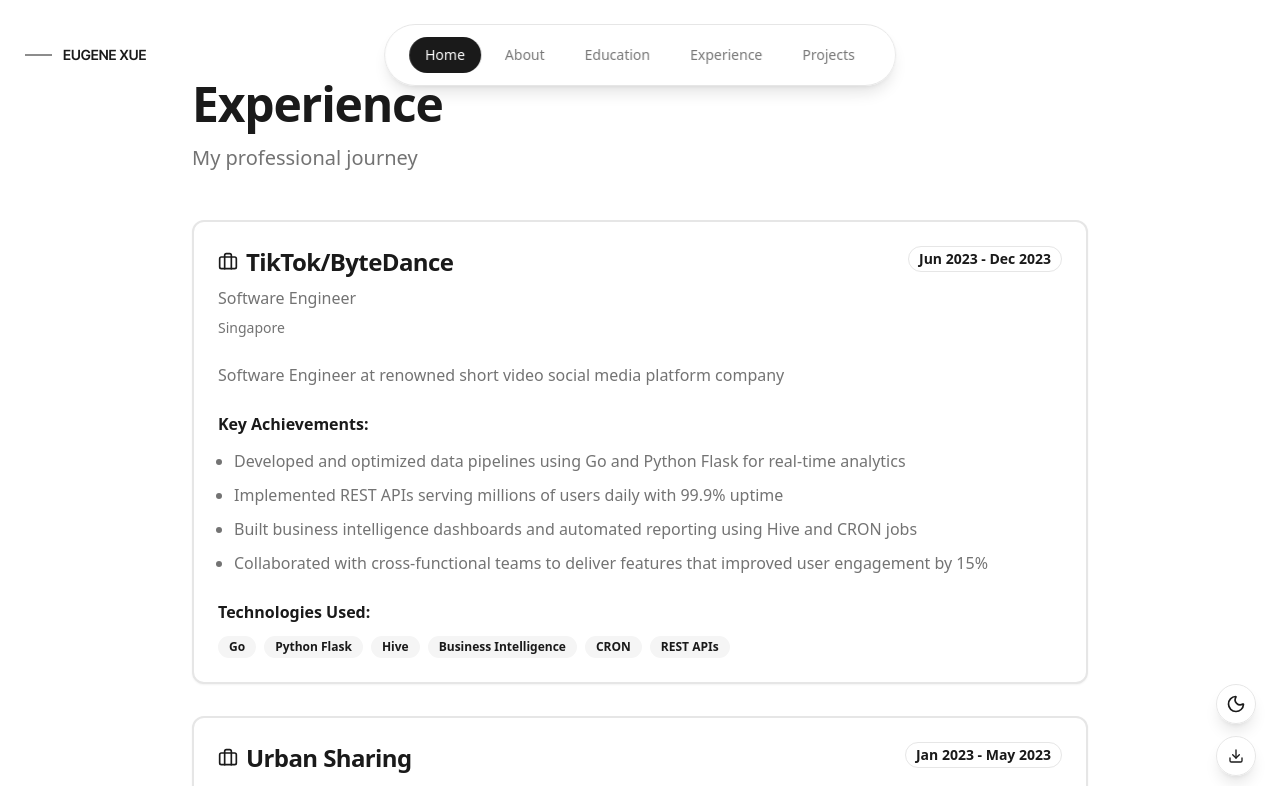
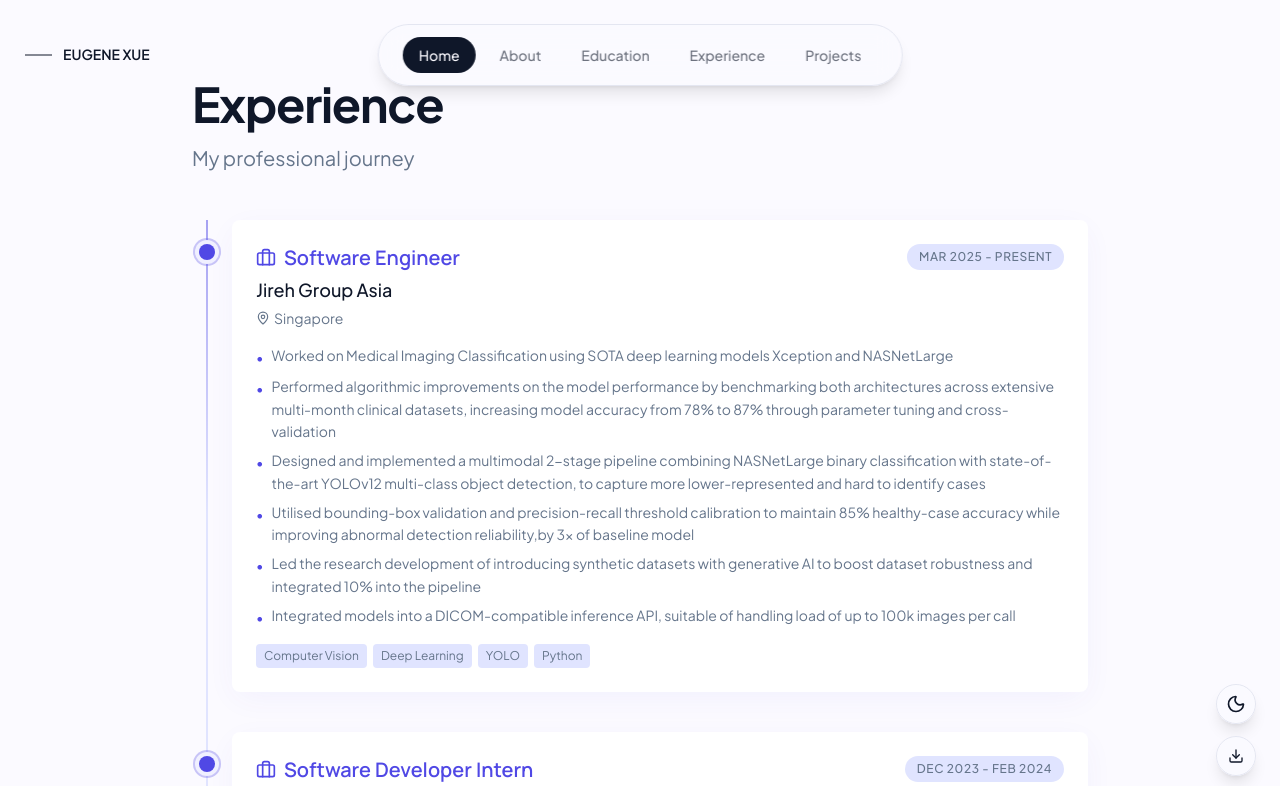
Before and after one commit to Spad0w/portfolio, a Next.js app: page /experience in a window 1280 px wide. Shown: the top 786 px of the page. Built offline with nearby package versions, Linux system fonts and the light colour scheme.

Commit message:
Updated UI changes, cleanup blob code

```diff
--- a/app/experience/page.tsx
+++ b/app/experience/page.tsx
@@ -1,52 +1,142 @@
+'use client'
+
 import { PageWrapper } from '@/components/page-wrapper'
-import { Card, CardContent, CardDescription, CardHeader, CardTitle } from '@/components/ui/card'
-import { Badge } from '@/components/ui/badge'
-import { Briefcase } from 'lucide-react'
+import { Briefcase, MapPin } from 'lucide-react'
+import { SlideUp } from '@/components/slide-up'
+import { experiences } from '@/lib/portfolio-data'
+import { cn } from '@/lib/utils'
 
-const experiences = [
-  {
-    company: 'TikTok/ByteDance',
-    role: 'Software Engineer',
-    period: 'Jun 2023 - Dec 2023',
-    location: 'Singapore',
-    description: 'Software Engineer at renowned short video social media platform company',
-    achievements: [
-      'Developed and optimized data pipelines using Go and Python Flask for real-time analytics',
-      'Implemented REST APIs serving millions of users daily with 99.9% uptime',
-      'Built business intelligence dashboards and automated reporting using Hive and CRON jobs',
-      'Collaborated with cross-functional teams to deliver features that improved user engagement by 15%',
-    ],
-    technologies: ['Go', 'Python Flask', 'Hive', 'Business Intelligence', 'CRON', 'REST APIs'],
-  },
-  {
-    company: 'Urban Sharing',
-    role: 'Full-stack Developer',
-    period: 'Jan 2023 - May 2023',
-    location: 'Oslo, Norway (Remote)',
-    description: "Full-stack Developer at Norway's leading bicycle-sharing software firm",
-    achievements: [
-      'Developed microservices architecture using TypeScript and Express framework',
-      'Implemented GraphQL APIs to optimize data fetching, reducing response times by 40%',
-      'Containerized applications using Docker and deployed on Kubernetes clusters',
-      'Worked in an international Agile team, participating in daily standups and sprint planning',
-    ],
-    technologies: ['TypeScript', 'MVC Framework', 'Express', 'GraphQL', 'Docker', 'Kubernetes'],
-  },
-  {
-    company: 'Advanced Micro Foundry',
-    role: 'Software Engineer Intern',
-    period: 'Jun 2022 - Dec 2022',
-    location: 'Singapore',
-    description: 'Software Engineer at a cutting-edge robotics software firm',
-    achievements: [
-      'Built responsive user interfaces using JavaScript and Material-UI for robot control systems',
-      'Developed Python backend services for robot coordination and data processing',
-      'Dockerized applications for consistent deployment across development and production environments',
-      'Implemented real-time monitoring dashboards for robot fleet management',
-    ],
-    technologies: ['JavaScript', 'Material UI', 'Python', 'Docker'],
-  },
-]
+interface ExperienceTimelineProps {
+  experiences: {
+    company: string
+    role: string
+    period: string
+    location: string
+    achievements: string[]
+    technologies: string[]
+  }[]
+  className?: string
+}
+
+export function ExperienceTimeline({ experiences, className }: ExperienceTimelineProps) {
+  return (
+    <div className={cn('relative', className)} style={{ paddingLeft: '40px' }}>
+      <div
+        className="absolute top-0 bottom-0"
+        style={{
+          left: '14px',
+          width: '2px',
+          background: 'linear-gradient(to bottom, hsl(var(--primary) / 0.5), hsl(var(--surface-high)), hsl(var(--surface-high)), hsl(var(--primary) / 0.5))',
+        }}
+      />
+
+      <div className="space-y-10">
+        {experiences.map((exp, index) => (
+          <SlideUp key={index} delay={index * 150}>
+            <div className="relative">
+              <div
+                className="absolute"
+                style={{
+                  left: '-33px',
+                  top: '24px',
+                  width: '16px',
+                  height: '16px',
+                  borderRadius: '50%',
+                  backgroundColor: 'hsl(var(--primary))',
+                  boxShadow: '0 0 0 4px hsl(var(--surface-low)), 0 0 0 6px hsl(var(--primary) / 0.3)',
+                }}
+              />
+
+              <div className="group p-6 rounded-lg bg-surface-lowest shadow-ambient transition-all duration-300 hover:shadow-ambient-lg hover:bg-surface-low">
+                <div className="flex flex-col sm:flex-row sm:items-start sm:justify-between gap-2 mb-4">
+                  <div className="space-y-1">
+                    <div className="flex items-center gap-2 text-primary">
+                      <Briefcase className="h-5 w-5 flex-shrink-0" />
+                      <h3 className="font-display text-xl font-semibold">{exp.role}</h3>
+                    </div>
+                    <h4 className="font-body text-lg font-medium text-foreground">{exp.company}</h4>
+                    <div className="flex items-center gap-1 text-sm text-tertiary">
+                      <MapPin className="h-3.5 w-3.5" />
+                      {exp.location}
+                    </div>
+                  </div>
+                  <span className="label-sm rounded-full bg-surface-high px-3 py-1 text-tertiary whitespace-nowrap">
+                    {exp.period}
+                  </span>
+                </div>
+
+                <div className="space-y-2 mb-4">
+                  <ul className="space-y-1.5">
+                    {exp.achievements.map((achievement, i) => (
+                      <li key={i} className="font-body text-sm text-muted-foreground leading-relaxed flex gap-2">
+                        <span className="text-primary mt-0.5 flex-shrink-0">•</span>
+                        <span>{achievement}</span>
+                      </li>
+                    ))}
+                  </ul>
+                </div>
+
+                <div className="flex flex-wrap gap-1.5">
+                  {exp.technologies.map((tech) => (
+                    <span key={tech} className="font-body text-xs bg-surface-high text-tertiary px-2 py-1 rounded">
+                      {tech}
+                    </span>
+                  ))}
+                </div>
+              </div>
+            </div>
+          </SlideUp>
+        ))}
+      </div>
+    </div>
+  )
+}
+
+// DO NOT EDIT THIS SECTION
+// const outdated = [
+//   {
+//     company: 'TikTok/ByteDance',
+//     role: 'Software Engineer',
+//     period: 'Jun 2023 - Dec 2023',
+//     location: 'Singapore',
+//     description: 'Software Engineer at renowned short video social media platform company',
+//     achievements: [
+//       'Developed and optimized data pipelines using Go and Python Flask for real-time analytics',
+//       'Implemented REST APIs serving millions of users daily with 99.9% uptime',
+//       'Built business intelligence dashboards and automated reporting using Hive and CRON jobs',
+//       'Collaborated with cross-functional teams to deliver features that improved user engagement by 15%',
+//     ],
+//     technologies: ['Go', 'Python Flask', 'Hive', 'Business Intelligence', 'CRON', 'REST APIs'],
+//   },
+//   {
+//     company: 'Urban Sharing',
+//     role: 'Full-stack Developer',
+//     period: 'Jan 2023 - May 2023',
+//     location: 'Oslo, Norway (Remote)',
+//     description: "Full-stack Developer at Norway's leading bicycle-sharing software firm",
+//     achievements: [
+//       'Developed microservices architecture using TypeScript and Express framework',
+//       'Implemented GraphQL APIs to optimize data fetching, reducing response times by 40%',
+//       'Containerized applications using Docker and deployed on Kubernetes clusters',
+//       'Worked in an international Agile team, participating in daily standups and sprint planning',
+//     ],
+//     technologies: ['TypeScript', 'MVC Framework', 'Express', 'GraphQL', 'Docker', 'Kubernetes'],
+//   },
+//   {
+//     company: 'Advanced Micro Foundry',
+//     role: 'Software Engineer Intern',
+//     period: 'Jun 2022 - Dec 2022',
+//     location: 'Singapore',
+//     description: 'Software Engineer at a cutting-edge robotics software firm',
+//     achievements: [
+//       'Built responsive user interfaces using JavaScript and Material-UI for robot control systems',
+//       'Developed Python backend services for robot coordination and data processing',
+//       'Dockerized applications for consistent deployment across development and production environments',
+//       'Implemented real-time monitoring dashboards for robot fleet management',
+//     ],
+//     technologies: ['JavaScript', 'Material UI', 'Python', 'Docker'],
+//   },
+// ]
 
 export default function ExperiencePage() {
   return (
@@ -62,56 +152,7 @@ export default function ExperiencePage() {
             </p>
           </div>
 
-          <div className="space-y-8">
-            {experiences.map((exp, index) => (
-              <Card key={index} className="border-2 hover:border-accent transition-colors">
-                <CardHeader>
-                  <div className="flex items-start justify-between gap-4">
-                    <div className="space-y-2">
-                      <CardTitle className="text-2xl flex items-center gap-2">
-                        <Briefcase className="h-5 w-5 text-accent" />
-                        {exp.company}
-                      </CardTitle>
-                      <CardDescription className="text-base">
-                        {exp.role}
-                      </CardDescription>
-                      <p className="text-sm text-muted-foreground">{exp.location}</p>
-                    </div>
-                    <Badge variant="outline" className="text-sm whitespace-nowrap">
-                      {exp.period}
-                    </Badge>
-                  </div>
-                </CardHeader>
-                <CardContent className="space-y-6">
-                  <p className="text-muted-foreground leading-relaxed">
-                    {exp.description}
-                  </p>
-
-                  <div className="space-y-3">
-                    <h4 className="font-semibold">Key Achievements:</h4>
-                    <ul className="space-y-2 ml-4">
-                      {exp.achievements.map((achievement, i) => (
-                        <li key={i} className="text-muted-foreground list-disc leading-relaxed">
-                          {achievement}
-                        </li>
-                      ))}
-                    </ul>
-                  </div>
-
-                  <div className="space-y-3">
-                    <h4 className="font-semibold">Technologies Used:</h4>
-                    <div className="flex flex-wrap gap-2">
-                      {exp.technologies.map((tech) => (
-                        <Badge key={tech} variant="secondary">
-                          {tech}
-                        </Badge>
-                      ))}
-                    </div>
-                  </div>
-                </CardContent>
-              </Card>
-            ))}
-          </div>
+          <ExperienceTimeline experiences={experiences} />
         </div>
       </div>
     </PageWrapper>
--- a/app/globals.css
+++ b/app/globals.css
@@ -1,70 +1,115 @@
 @tailwind base;
 @tailwind components;
 @tailwind utilities;
-
-body {
-  font-family: Arial, Helvetica, sans-serif;
-}
 
 @layer utilities {
   .text-balance {
     text-wrap: balance;
   }
+  .heading-underline {
+    position: relative;
+    display: block;
+    text-align: center;
+    padding-bottom: 0.75rem;
+  }
+  .heading-underline::after {
+    content: '';
+    position: absolute;
+    left: 50%;
+    transform: translateX(-50%);
+    bottom: 0;
+    height: 3px;
+    width: 3rem;
+    border-radius: 9999px;
+    background-color: hsl(var(--primary));
+  }
+  .label-sm {
+    font-size: 0.75rem;
+    text-transform: uppercase;
+    letter-spacing: 0.05em;
+    font-weight: 500;
+  }
 }
 
 @layer base {
   :root {
-    --background: 0 0% 100%;
-    --foreground: 0 0% 10%;
-    --card: 0 0% 100%;
-    --card-foreground: 0 0% 10%;
+    /* The Curated Gallery - Light Mode Palette */
+    --background: 252 100% 99%;          /* #faf8ff - The Canvas */
+    --foreground: 222 47% 11%;           /* #0F172A - Structural Lead */
+
+    /* Surface Tiers (Tonal Architecture) */
+    --surface-lowest: 0 0% 100%;         /* #ffffff */
+    --surface-low: 240 100% 97%;         /* #f2f3ff */
+    --surface: 235 100% 96%;             /* #eaedff */
+    --surface-high: 233 100% 94%;        /* #e2e7ff */
+
+    --card: 0 0% 100%;                   /* surface_container_lowest */
+    --card-foreground: 222 47% 11%;
     --popover: 0 0% 100%;
-    --popover-foreground: 0 0% 10%;
-    --primary: 0 0% 10%;
-    --primary-foreground: 0 0% 98%;
-    --secondary: 0 0% 96%;
-    --secondary-foreground: 0 0% 10%;
-    --muted: 0 0% 96%;
-    --muted-foreground: 0 0% 45%;
-    --accent: 0 0% 10%;
-    --accent-foreground: 0 0% 98%;
-    --destructive: 0 84.2% 60.2%;
-    --destructive-foreground: 0 0% 98%;
-    --border: 0 0% 90%;
-    --input: 0 0% 90%;
-    --ring: 0 0% 10%;
-    --chart-1: 173 80% 40%;
-    --chart-2: 197 37% 24%;
-    --chart-3: 43 74% 66%;
-    --chart-4: 27 87% 67%;
-    --chart-5: 12 76% 61%;
-    --radius: 0.75rem;
+    --popover-foreground: 222 47% 11%;
+
+    /* Primary: The Digital Soul */
+    --primary: 243 75% 59%;              /* #4F46E5 */
+    --primary-foreground: 0 0% 100%;
+
+    /* Secondary: Structural Lead */
+    --secondary: 222 47% 11%;            /* #0F172A */
+    --secondary-foreground: 0 0% 100%;
+
+    /* Tertiary */
+    --tertiary: 215 16% 47%;             /* #64748B */
+
+    --muted: 235 100% 96%;
+    --muted-foreground: 215 16% 47%;
+
+    --accent: 243 75% 59%;               /* Same as primary for consistency */
+    --accent-foreground: 0 0% 100%;
+
+    --destructive: 0 84% 60%;
+    --destructive-foreground: 0 0% 100%;
+
+    --border: 235 30% 92%;               /* Subtle, follows no-line rule */
+    --input: 235 30% 92%;
+    --ring: 243 75% 59%;
+
+    --radius: 0.5rem;                    /* Subtle radius per spec */
   }
+
   .dark {
-    --background: 222 47% 11%;
+    --background: 222 47% 11%;           /* Deep slate */
     --foreground: 210 40% 98%;
-    --card: 222 47% 11%;
+
+    /* Dark Surface Tiers */
+    --surface-lowest: 222 47% 8%;
+    --surface-low: 222 47% 13%;
+    --surface: 222 47% 16%;
+    --surface-high: 222 47% 20%;
+
+    --card: 222 47% 13%;
     --card-foreground: 210 40% 98%;
-    --popover: 222 47% 11%;
+    --popover: 222 47% 13%;
     --popover-foreground: 210 40% 98%;
-    --primary: 210 40% 98%;
-    --primary-foreground: 222 47% 11%;
-    --secondary: 217 33% 17%;
+
+    --primary: 243 75% 65%;              /* Slightly lighter for dark mode */
+    --primary-foreground: 0 0% 100%;
+
+    --secondary: 217 33% 25%;
     --secondary-foreground: 210 40% 98%;
+
+    --tertiary: 215 20% 65%;
+
     --muted: 217 33% 17%;
     --muted-foreground: 215 20% 65%;
-    --accent: 173 80% 40%;
-    --accent-foreground: 210 40% 98%;
-    --destructive: 0 62.8% 30.6%;
+
+    --accent: 243 75% 65%;
+    --accent-foreground: 0 0% 100%;
+
+    --destructive: 0 63% 31%;
     --destructive-foreground: 210 40% 98%;
-    --border: 217 33% 17%;
-    --input: 217 33% 17%;
-    --ring: 212 35% 60%;
-    --chart-1: 173 80% 40%;
-    --chart-2: 197 37% 24%;
-    --chart-3: 43 74% 66%;
-    --chart-4: 27 87% 67%;
-    --chart-5: 12 76% 61%;
+
+    --border: 217 33% 22%;
+    --input: 217 33% 22%;
+    --ring: 243 75% 65%;
   }
 }
 
@@ -118,3 +163,55 @@ body {
   from { transform: translateX(-50%); }
   to { transform: translateX(0); }
 }
+
+/* View Transitions API - Circular theme transition */
+::view-transition-group(root) {
+  animation-duration: 600ms;
+  animation-timing-function: cubic-bezier(0.4, 0, 0.2, 1);
+}
+
+::view-transition-new(root),
+::view-transition-old(root) {
+  animation: none;
+  mix-blend-mode: normal;
+}
+
+/* Light to Dark: Contract animation (light shrinks away to reveal dark) */
+.theme-transition-to-dark::view-transition-old(root) {
+  z-index: 9999;
+  animation: circular-contract 600ms cubic-bezier(0.4, 0, 0.2, 1) forwards;
+}
+
+.theme-transition-to-dark::view-transition-new(root) {
+  z-index: 1;
+  animation: none;
+}
+
+/* Dark to Light: Expand animation (light expands over dark) */
+.theme-transition-to-light::view-transition-old(root) {
+  z-index: 1;
+  animation: none;
+}
+
+.theme-transition-to-light::view-transition-new(root) {
+  z-index: 9999;
+  animation: circular-expand 600ms cubic-bezier(0.4, 0, 0.2, 1) forwards;
+}
+
+@keyframes circular-expand {
+  0% {
+    clip-path: circle(0% at var(--transition-x, 50%) var(--transition-y, 50%));
+  }
+  100% {
+    clip-path: circle(150% at var(--transition-x, 50%) var(--transition-y, 50%));
+  }
+}
+
+@keyframes circular-contract {
+  0% {
+    clip-path: circle(150% at var(--transition-x, 50%) var(--transition-y, 50%));
+  }
+  100% {
+    clip-path: circle(0% at var(--transition-x, 50%) var(--transition-y, 50%));
+  }
+}
--- a/app/layout.tsx
+++ b/app/layout.tsx
@@ -1,21 +1,24 @@
 import React from "react"
 import type { Metadata } from 'next'
-import { Geist, Geist_Mono, Inter_Tight } from 'next/font/google'
+import { Manrope, Plus_Jakarta_Sans } from 'next/font/google'
 
 import './globals.css'
 
-const _geist = Geist({ subsets: ['latin'] })
-const _geistMono = Geist_Mono({ subsets: ['latin'] })
-const interTight = Inter_Tight({
+const manrope = Manrope({
   subsets: ['latin'],
-  variable: '--font-inter-tight',
-  weight: ['600'],
+  variable: '--font-manrope',
+  weight: ['400', '500', '600', '700', '800'],
+})
+
+const plusJakarta = Plus_Jakarta_Sans({
+  subsets: ['latin'],
+  variable: '--font-plus-jakarta',
+  weight: ['400', '500', '600', '700'],
 })
 
 export const metadata: Metadata = {
-  title: 'Portfolio - Developer & Designer',
+  title: 'Eugene | Software Developer & Designer',
   description: 'Showcasing my experiences, projects, and skills as a software developer',
-  generator: 'v0.app',
 }
 
 export default function RootLayout({
@@ -25,7 +28,7 @@ export default function RootLayout({
 }>) {
   return (
     <html lang="en">
-      <body className={`${interTight.variable} font-sans antialiased`}>{children}</body>
+      <body className={`${manrope.variable} ${plusJakarta.variable} font-body antialiased`}>{children}</body>
     </html>
   )
 }
--- a/components/theme-toggle.tsx
+++ b/components/theme-toggle.tsx
@@ -1,10 +1,12 @@
 'use client'
 
 import { Moon, Sun } from 'lucide-react'
-import { useEffect, useState } from 'react'
+import { useEffect, useState, useCallback, useRef } from 'react'
 
 export function ThemeToggle() {
   const [theme, setTheme] = useState<'light' | 'dark'>('light')
+  const [isAnimating, setIsAnimating] = useState(false)
+  const buttonRef = useRef<HTMLButtonElement>(null)
 
   useEffect(() => {
     const savedTheme = localStorage.getItem('theme') as 'light' | 'dark' | null
@@ -15,24 +17,70 @@ export function ThemeToggle() {
     document.documentElement.classList.toggle('dark', initialTheme === 'dark')
   }, [])
 
-  const toggleTheme = () => {
+  const toggleTheme = useCallback(async (e: React.MouseEvent<HTMLButtonElement>) => {
+    if (isAnimating) return
+
+    const button = e.currentTarget
+    const rect = button.getBoundingClientRect()
+    const x = rect.left + rect.width / 2
+    const y = rect.top + rect.height / 2
+
     const newTheme = theme === 'light' ? 'dark' : 'light'
-    setTheme(newTheme)
-    localStorage.setItem('theme', newTheme)
-    document.documentElement.classList.toggle('dark', newTheme === 'dark')
-  }
+    const goingToDark = newTheme === 'dark'
+    setIsAnimating(true)
+
+    // Check if View Transitions API is supported
+    if (document.startViewTransition) {
+      document.documentElement.style.setProperty('--transition-x', `${x}px`)
+      document.documentElement.style.setProperty('--transition-y', `${y}px`)
+
+      // Add direction class before transition starts
+      document.documentElement.classList.add(goingToDark ? 'theme-transition-to-dark' : 'theme-transition-to-light')
+
+      const transition = document.startViewTransition(() => {
+        setTheme(newTheme)
+        localStorage.setItem('theme', newTheme)
+        document.documentElement.classList.toggle('dark', newTheme === 'dark')
+      })
+
+      await transition.finished
+
+      // Clean up direction classes
+      document.documentElement.classList.remove('theme-transition-to-dark', 'theme-transition-to-light')
+      setIsAnimating(false)
+    } else {
+      // Fallback for browsers without View Transitions API
+      setTheme(newTheme)
+      localStorage.setItem('theme', newTheme)
+      document.documentElement.classList.toggle('dark', newTheme === 'dark')
+      setIsAnimating(false)
+    }
+  }, [theme, isAnimating])
 
   return (
     <button
+      ref={buttonRef}
       onClick={toggleTheme}
-      className="flex h-10 w-10 items-center justify-center rounded-full border border-border bg-background/80 shadow-lg backdrop-blur-md transition-colors hover:bg-muted"
+      disabled={isAnimating}
+      className="relative flex h-10 w-10 items-center justify-center rounded-full border border-border bg-background/80 shadow-lg backdrop-blur-md transition-colors hover:bg-muted disabled:cursor-not-allowed"
       aria-label="Toggle theme"
     >
-      {theme === 'light' ? (
-        <Moon className="h-5 w-5" />
-      ) : (
-        <Sun className="h-5 w-5" />
-      )}
+      <div className="relative h-5 w-5">
+        <Sun
+          className={`absolute inset-0 h-5 w-5 transition-all duration-300 ${
+            theme === 'dark'
+              ? 'rotate-0 scale-100 opacity-100'
+              : 'rotate-90 scale-0 opacity-0'
+          }`}
+        />
+        <Moon
+          className={`absolute inset-0 h-5 w-5 transition-all duration-300 ${
+            theme === 'light'
+              ? 'rotate-0 scale-100 opacity-100'
+              : '-rotate-90 scale-0 opacity-0'
+          }`}
+        />
+      </div>
     </button>
   )
 }
--- a/tailwind.config.ts
+++ b/tailwind.config.ts
@@ -10,9 +10,23 @@ const config: Config = {
   ],
   theme: {
     extend: {
+      fontFamily: {
+        display: ['var(--font-manrope)', 'system-ui', 'sans-serif'],
+        body: ['var(--font-plus-jakarta)', 'system-ui', 'sans-serif'],
+      },
+      letterSpacing: {
+        display: '-0.02em',
+        label: '0.05em',
+      },
       colors: {
         background: 'hsl(var(--background))',
         foreground: 'hsl(var(--foreground))',
+        surface: {
+          lowest: 'hsl(var(--surface-lowest))',
+          low: 'hsl(var(--surface-low))',
+          DEFAULT: 'hsl(var(--surface))',
+          high: 'hsl(var(--surface-high))',
+        },
         card: {
           DEFAULT: 'hsl(var(--card))',
           foreground: 'hsl(var(--card-foreground))',
@@ -29,6 +43,7 @@ const config: Config = {
           DEFAULT: 'hsl(var(--secondary))',
           foreground: 'hsl(var(--secondary-foreground))',
         },
+        tertiary: 'hsl(var(--tertiary))',
         muted: {
           DEFAULT: 'hsl(var(--muted))',
           foreground: 'hsl(var(--muted-foreground))',
@@ -44,23 +59,10 @@ const config: Config = {
         border: 'hsl(var(--border))',
         input: 'hsl(var(--input))',
         ring: 'hsl(var(--ring))',
-        chart: {
-          '1': 'hsl(var(--chart-1))',
-          '2': 'hsl(var(--chart-2))',
-          '3': 'hsl(var(--chart-3))',
-          '4': 'hsl(var(--chart-4))',
-          '5': 'hsl(var(--chart-5))',
-        },
-        sidebar: {
-          DEFAULT: 'hsl(var(--sidebar-background))',
-          foreground: 'hsl(var(--sidebar-foreground))',
-          primary: 'hsl(var(--sidebar-primary))',
-          'primary-foreground': 'hsl(var(--sidebar-primary-foreground))',
-          accent: 'hsl(var(--sidebar-accent))',
-          'accent-foreground': 'hsl(var(--sidebar-accent-foreground))',
-          border: 'hsl(var(--sidebar-border))',
-          ring: 'hsl(var(--sidebar-ring))',
-        },
+      },
+      boxShadow: {
+        'ambient': '0 8px 32px -4px hsl(var(--primary) / 0.06)',
+        'ambient-lg': '0 16px 48px -8px hsl(var(--primary) / 0.08)',
       },
       borderRadius: {
         lg: 'var(--radius)',
```
Also changed, not shown: app/page.tsx (+34 -79 lines), components/project-card.tsx (+11 -13 lines), components/tech-pyramid.tsx (+17 -18 lines).
